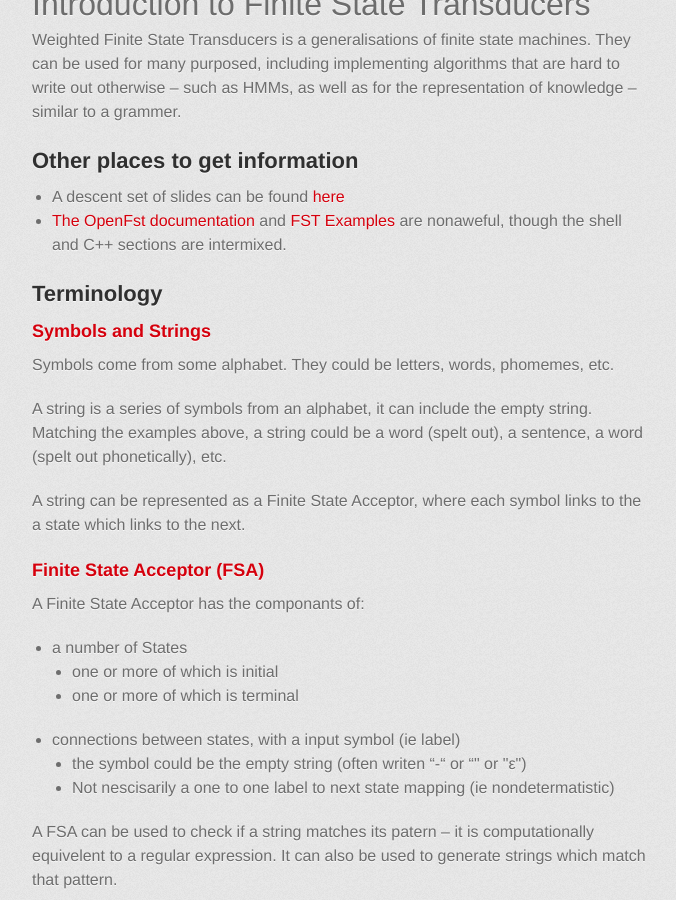
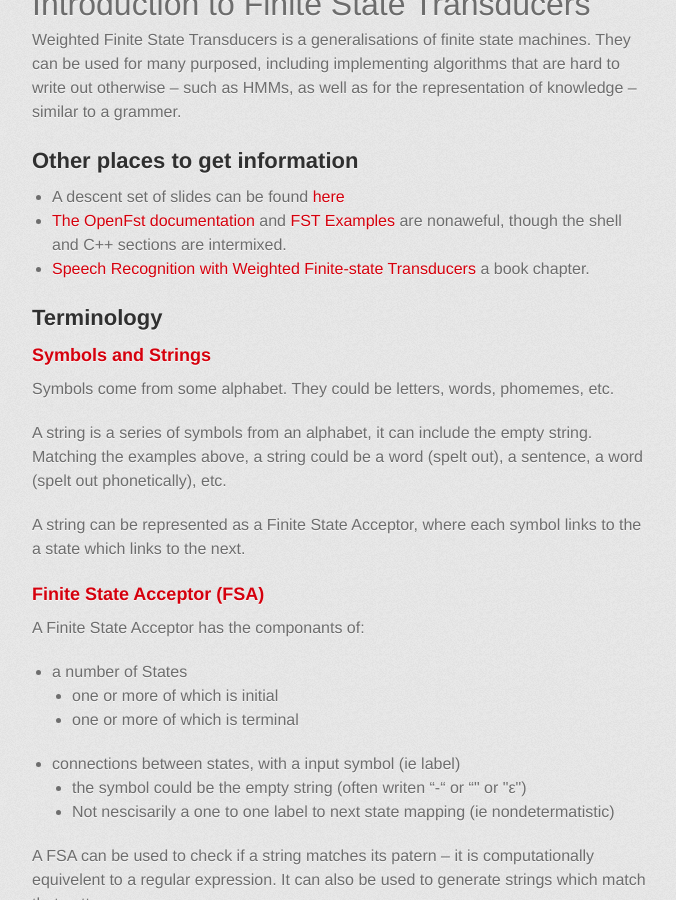
Before and after one commit to oxinabox/Kaldi-Notes, a Jekyll site: the page built from fst-example/intro_to_OpenFST.md, in a window 1280 px wide and 900 px high, scrolled down 756 px. Shown: the whole window, without its empty margins (298-974 px from the left). Built offline with Jekyll 4.4.1, drawn with Linux system fonts in a browser that asks for light colours; some web fonts are replaced; Markdown is read by kramdown in place of the engine named in the settings.

Commit message:
=quick submission.

```diff
--- a/fst-example/intro_to_OpenFST.md
+++ b/fst-example/intro_to_OpenFST.md
@@ -15,6 +15,7 @@ They can be used for many purposed, including implementing algorithms that are h
 ##Other places to get information
  - A descent set of slides can be found [here](http://www.gavo.t.u-tokyo.ac.jp/~novakj/wfst-algorithms.pdf)
  - [The OpenFst documentation](http://www.openfst.org/twiki/bin/view/FST/FstQuickTour) and [FST Examples](http://www.openfst.org/twiki/bin/view/FST/FstExamples) are  nonaweful, though the shell  and C++ sections are intermixed.
+ - [Speech Recognition with Weighted Finite-state Transducers](http://www.cs.nyu.edu/~mohri/pub/hbka.pdf) a book chapter.
 
 ##Terminology
 ###Symbols and Strings
```
